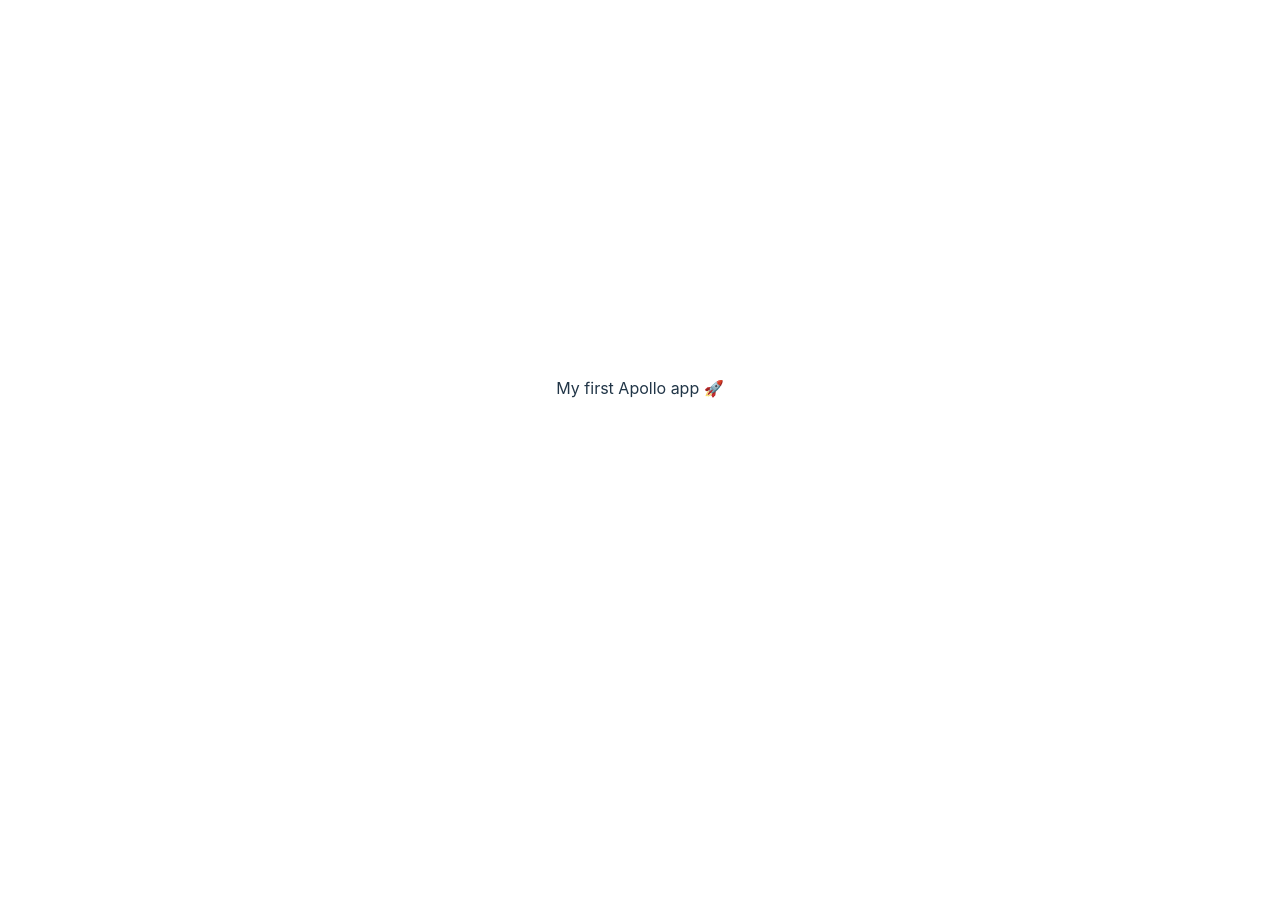
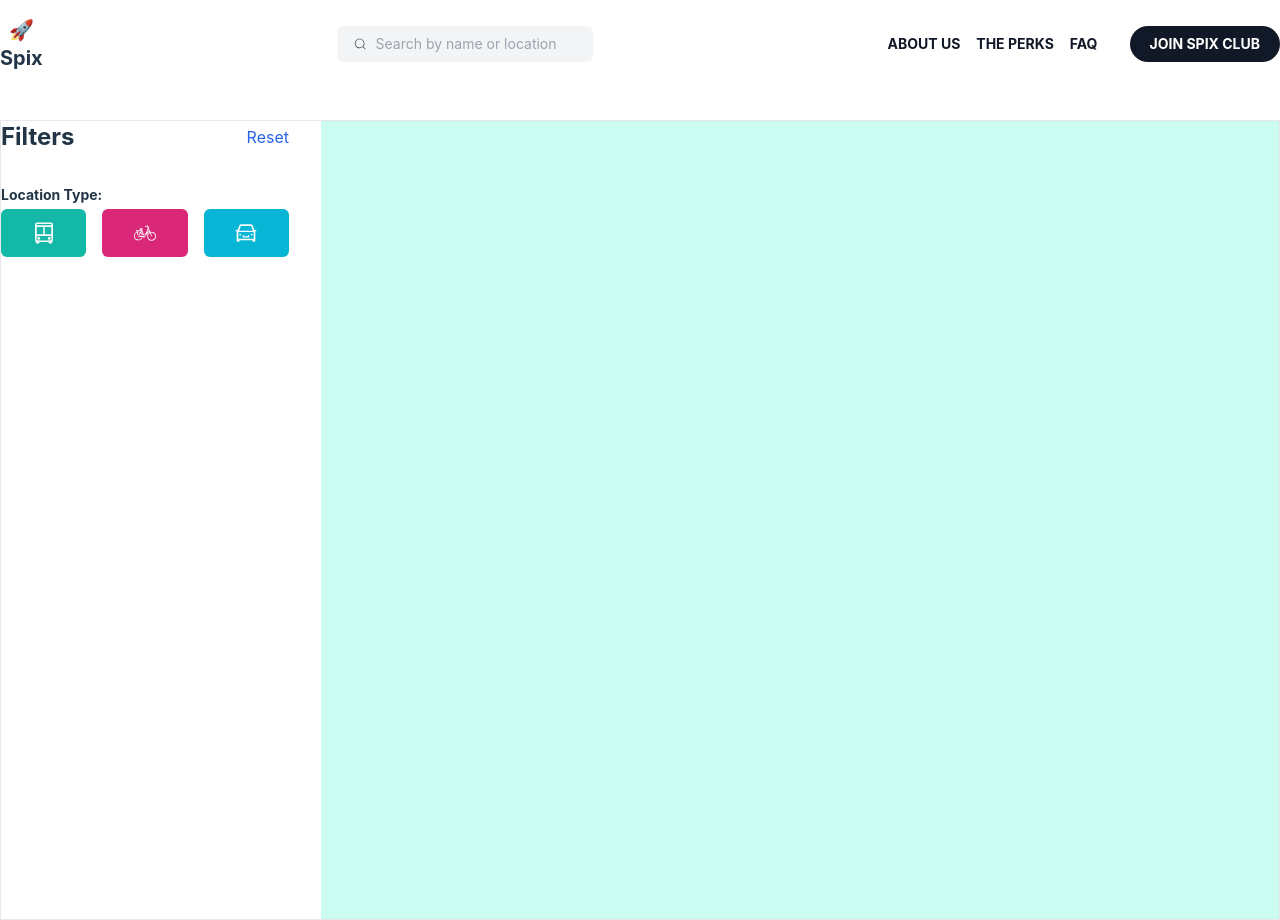
Before and after one commit to jakubserwin/project-to-remind-myself-that-i-hate-react, a React (Vite) app: page / in a window 1280 px wide. Before the commit the page ends 800 px from the top, so only its background shows below. Built offline with nearby package versions, Linux system fonts and the light colour scheme; no server answers.

Commit message:
add sidebar and navbar components

```diff
--- a/package.json
+++ b/package.json
@@ -13,7 +13,8 @@
     "@graphql-codegen/cli": "^2.16.4",
     "graphql": "^16.6.0",
     "react": "^18.2.0",
-    "react-dom": "^18.2.0"
+    "react-dom": "^18.2.0",
+    "react-icons": "^4.7.1"
   },
   "devDependencies": {
     "@graphql-codegen/client-preset": "^1.2.6",
--- a/src/App.css
+++ /dev/null
@@ -1,41 +0,0 @@
-#root {
-  max-width: 1280px;
-  margin: 0 auto;
-  padding: 2rem;
-  text-align: center;
-}
-
-.logo {
-  height: 6em;
-  padding: 1.5em;
-  will-change: filter;
-}
-.logo:hover {
-  filter: drop-shadow(0 0 2em #646cffaa);
-}
-.logo.react:hover {
-  filter: drop-shadow(0 0 2em #61dafbaa);
-}
-
-@keyframes logo-spin {
-  from {
-    transform: rotate(0deg);
-  }
-  to {
-    transform: rotate(360deg);
-  }
-}
-
-@media (prefers-reduced-motion: no-preference) {
-  a:nth-of-type(2) .logo {
-    animation: logo-spin infinite 20s linear;
-  }
-}
-
-.card {
-  padding: 2em;
-}
-
-.read-the-docs {
-  color: #888;
-}
--- a/src/App.tsx
+++ b/src/App.tsx
@@ -1,17 +1,14 @@
-import './App.css'
-import { useQuery } from '@apollo/client'
-import { nearest } from './graphql'
+import SidePanelComponent from './components/SidePanelComponent'
+import NavBarComponent from './components/NavBarComponent'
 
-function App() {
-  const { data } = useQuery(nearest)
-  console.log(data)
-  return (
-    <div>
-      <h2>My first Apollo app 🚀</h2>
-      <br />
-      {/* <div>{data?.bikeStation}</div> */}
+const App = () => (
+  <div className="flex flex-col gap-8">
+    <NavBarComponent />
+    <div className="border flex gap-8 w-full h-screen">
+      <SidePanelComponent />
+      <div className="bg-teal-100 h-full w-full" />
     </div>
-  )
-}
+  </div>
+)
 
 export default App
--- /dev/null
+++ b/src/components/NavBarComponent.tsx
@@ -0,0 +1,24 @@
+import { CiSearch } from 'react-icons/ci'
+
+const NavBarComponent = () => (
+  <div className="flex justify-between items-center w-full py-4">
+    <div className="text-xl font-bold flex flex-col items-center">
+      <p>🚀</p>
+      <p>Spix</p>
+    </div>
+    <div className="flex gap-2 items-center bg-gray-100 px-4 py-2 rounded-md w-64">
+      <CiSearch />
+      <input type="text" className="bg-gray-100 text-sm w-full outline-none" placeholder="Search by name or location" />
+    </div>
+    <div className="flex items-center gap-8">
+      <ul className="text-gray-900 uppercase font-bold text-sm flex gap-4">
+        <li className="cursor-pointer">About us</li>
+        <li className="cursor-pointer">The perks</li>
+        <li className="cursor-pointer">faq</li>
+      </ul>
+      <button type="button" className="text-sm font-bold uppercase bg-gray-900 text-white px-5 py-2 rounded-full">Join Spix club</button>
+    </div>
+  </div>
+)
+
+export default NavBarComponent
--- /dev/null
+++ b/src/components/SidePanelComponent.tsx
@@ -0,0 +1,29 @@
+import { GiDutchBike } from 'react-icons/gi'
+import { IoBusOutline } from 'react-icons/io5'
+import { AiOutlineCar } from 'react-icons/ai'
+
+const SidePanelComponent = () => (
+  <div>
+    <div className="flex items-center justify-between w-72">
+      <h2 className="text-2xl font-bold">Filters</h2>
+      <button type="button" className="text-blue-600">Reset</button>
+    </div>
+    <div className="mt-8">
+      <h3 className="text-sm font-bold">Location Type:</h3>
+      <div className="flex gap-4 mt-1">
+        <button type="button" className="px-6 py-3 bg-teal-500 hover:bg-teal-600 rounded-md flex-1 text-2xl grid place-items-center text-gray-50">
+          <IoBusOutline />
+        </button>
+        <button type="button" className="px-6 py-3 bg-pink-600 hover:bg-pink-700 rounded-md flex-1 text-2xl grid place-items-center text-gray-50">
+          <GiDutchBike />
+        </button>
+        <button type="button" className="px-6 py-3 bg-cyan-500 hover:bg-cyan-600 rounded-md flex-1 text-2xl grid place-items-center text-gray-50">
+          <AiOutlineCar />
+        </button>
+      </div>
+    </div>
+
+  </div>
+)
+
+export default SidePanelComponent
--- a/src/index.css
+++ b/src/index.css
@@ -1,6 +1,14 @@
 @tailwind base;
 @tailwind components;
 @tailwind utilities;
+
+*,
+*::before,
+*::after {
+  margin: 0;
+  padding: 0;
+  box-sizing: border-box;
+}
 
 :root {
   font-family: Inter, Avenir, Helvetica, Arial, sans-serif;
@@ -19,45 +27,10 @@
   -webkit-text-size-adjust: 100%;
 }
 
-a {
-  font-weight: 500;
-  color: #646cff;
-  text-decoration: inherit;
-}
-a:hover {
-  color: #535bf2;
-}
-
 body {
-  margin: 0;
-  display: flex;
-  place-items: center;
-  min-width: 320px;
   min-height: 100vh;
-}
-
-h1 {
-  font-size: 3.2em;
-  line-height: 1.1;
-}
-
-button {
-  border-radius: 8px;
-  border: 1px solid transparent;
-  padding: 0.6em 1.2em;
-  font-size: 1em;
-  font-weight: 500;
-  font-family: inherit;
-  background-color: #1a1a1a;
-  cursor: pointer;
-  transition: border-color 0.25s;
-}
-button:hover {
-  border-color: #646cff;
-}
-button:focus,
-button:focus-visible {
-  outline: 4px auto -webkit-focus-ring-color;
+  max-width: 1280px;
+  margin: 0 auto;
 }
 
 @media (prefers-color-scheme: light) {
@@ -65,10 +38,4 @@
     color: #213547;
     background-color: #ffffff;
   }
-  a:hover {
-    color: #747bff;
-  }
-  button {
-    background-color: #f9f9f9;
-  }
 }
--- a/tsconfig.json
+++ b/tsconfig.json
@@ -18,7 +18,6 @@
     "types": [
       "node"
     ],
-    "baseUrl": "./src"
   },
   "include": [
     "src",
```
Also changed, not shown: .eslintrc.cjs, 1 other file (tests, documents, lock files or other folders).
